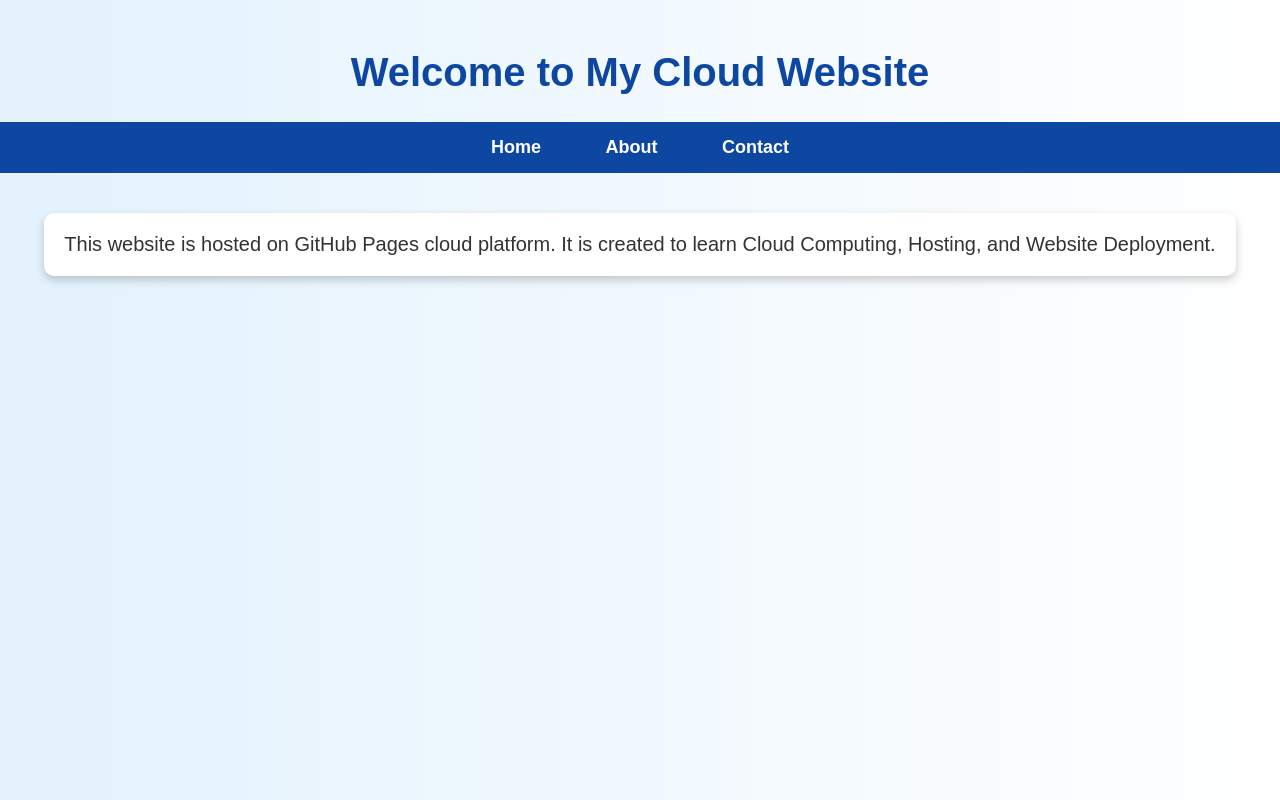
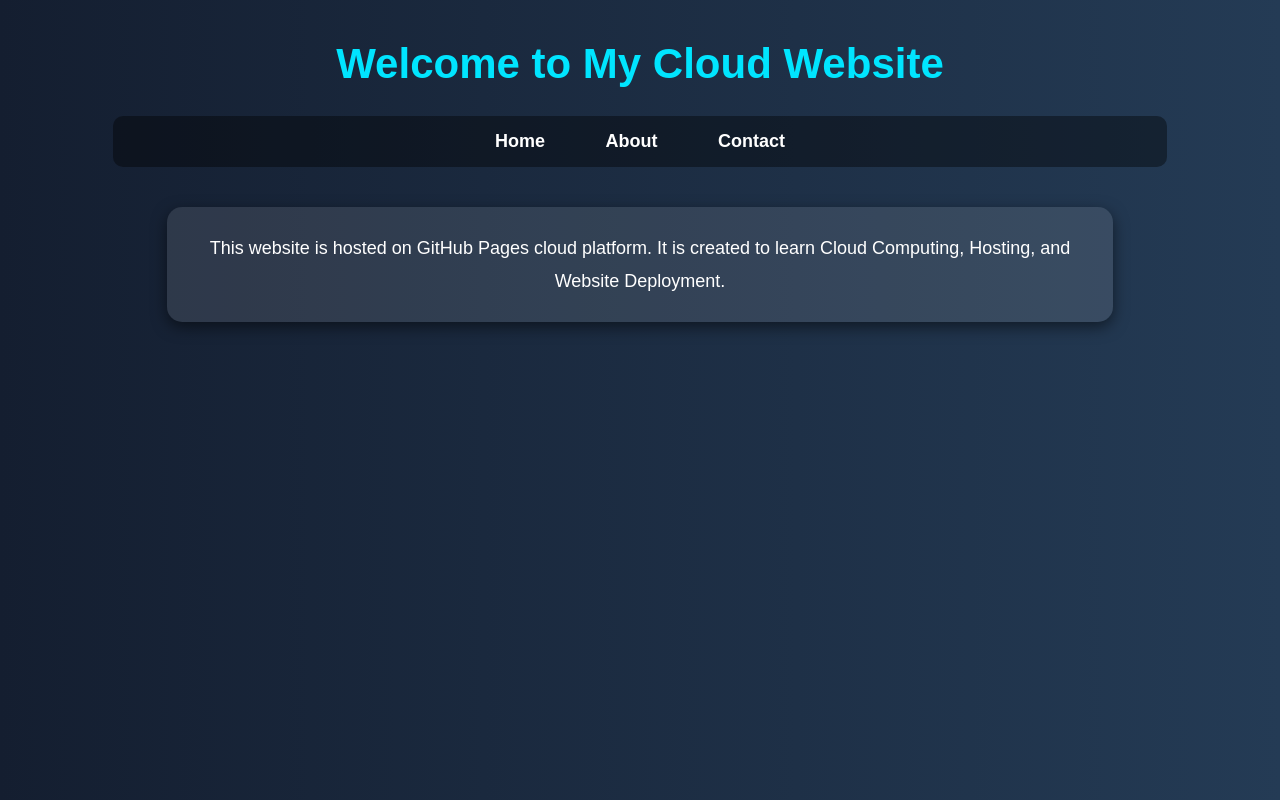
Before and after one commit to thakursubodh9977-design/cloud-device, a plain HTML site: page index.html in a window 1280 px wide. Drawn offline with Linux system fonts and the light colour scheme.

Commit message:
Update style.css

```diff
--- a/style.css
+++ b/style.css
@@ -1,46 +1,60 @@
 body {
   font-family: Arial, sans-serif;
-  text-align: center;
-  background: linear-gradient(to right, #e3f2fd, #ffffff);
+  background: linear-gradient(to right, #141e30, #243b55);
   margin: 0;
   padding: 0;
+  text-align: center;
+  color: white;
 }
 
 h1 {
-  color: #0d47a1;
-  margin-top: 50px;
-  font-size: 40px;
+  margin-top: 40px;
+  font-size: 42px;
+  color: #00e5ff;
 }
 
 nav {
   margin-top: 20px;
-  background-color: #0d47a1;
+  background-color: rgba(0, 0, 0, 0.4);
   padding: 15px;
+  border-radius: 10px;
+  width: 80%;
+  margin-left: auto;
+  margin-right: auto;
 }
 
 nav a {
   color: white;
   text-decoration: none;
-  margin: 15px;
   font-size: 18px;
   font-weight: bold;
-  padding: 8px 15px;
-  border-radius: 5px;
+  margin: 10px;
+  padding: 10px 18px;
+  border-radius: 8px;
   transition: 0.3s;
 }
 
 nav a:hover {
-  background-color: white;
-  color: #0d47a1;
+  background-color: #00e5ff;
+  color: black;
 }
 
 p {
-  margin-top: 40px;
-  font-size: 20px;
-  color: #333;
-  background-color: white;
-  display: inline-block;
-  padding: 20px;
-  border-radius: 10px;
-  box-shadow: 0px 4px 10px rgba(0,0,0,0.2);
+  width: 70%;
+  margin: 40px auto;
+  background: rgba(255, 255, 255, 0.1);
+  padding: 25px;
+  border-radius: 15px;
+  font-size: 18px;
+  line-height: 1.8;
+  box-shadow: 0px 5px 15px rgba(0, 0, 0, 0.5);
+  color: white;
 }
+
+footer {
+  margin-top: 60px;
+  padding: 15px;
+  background-color: rgba(0, 0, 0, 0.4);
+  color: #00e5ff;
+  font-size: 15px;
+}
```
